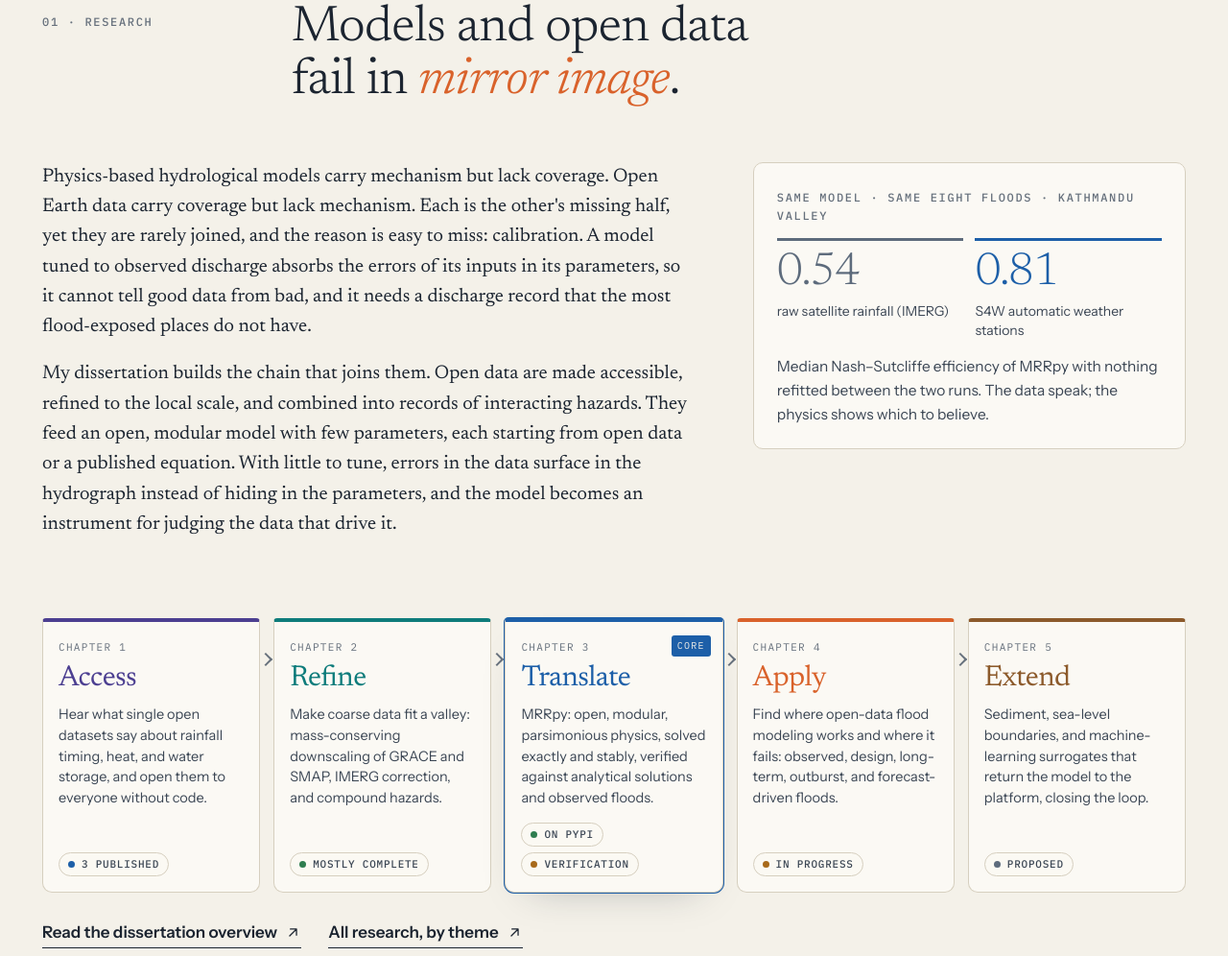
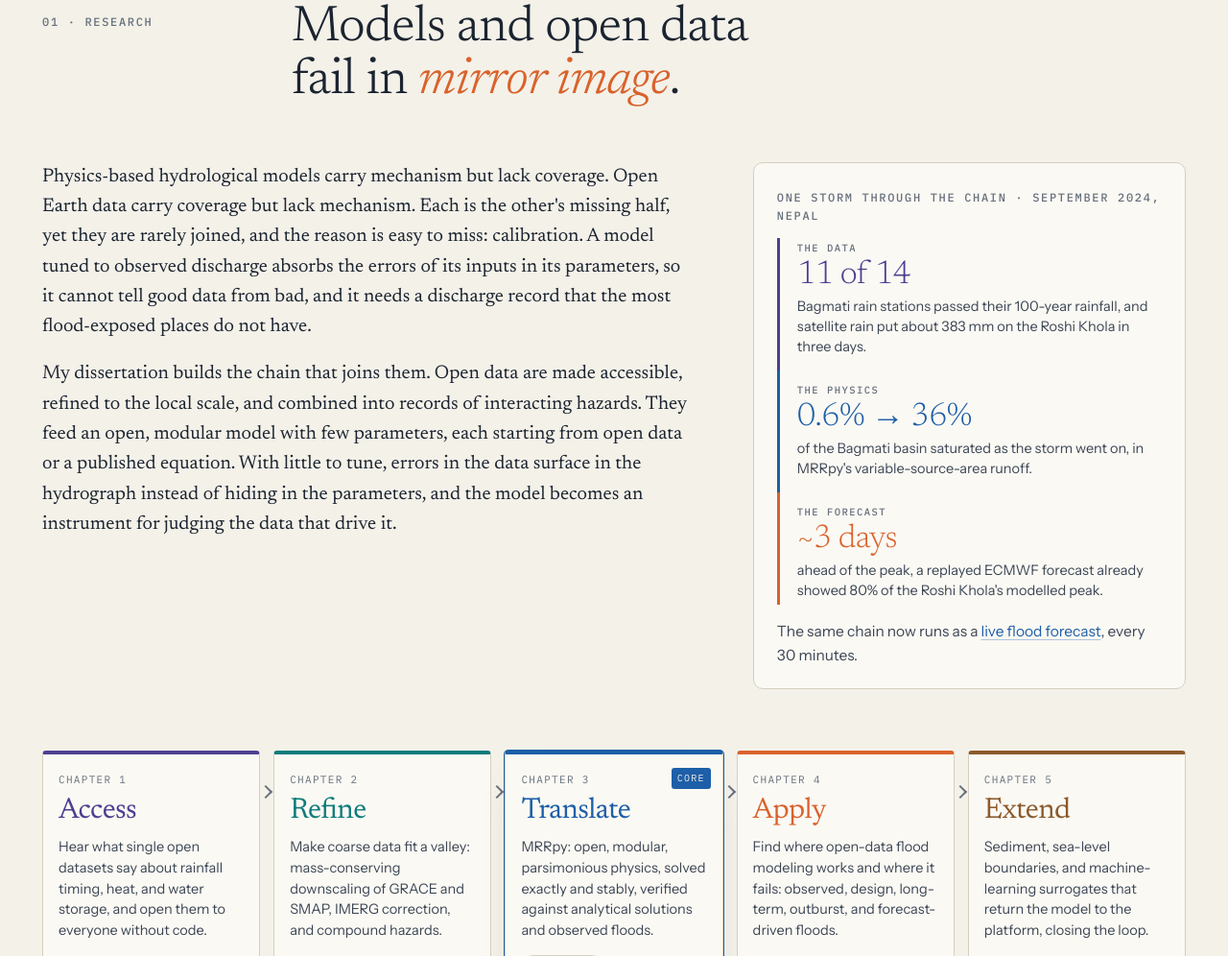
Before and after one commit to SauravBhattarai19/SauravBhattarai19.github.io, a plain HTML site: page index.html in a window 1280 px wide. Shown: the part 2234-3230 px from the top of the page at 96% size. Drawn offline with Linux system fonts and the light colour scheme.

Commit message:
Forecasts: 2-D flood maps in blocks; home callout follows one storm

```diff
--- a/assets/css/site.css
+++ b/assets/css/site.css
@@ -748,6 +748,13 @@ sup, sub { line-height: 0; }
 }
 .callout .vs span { display: block; margin-top: 6px; font-size: 14px; color: var(--ink-2); line-height: 1.4; }
 .callout p { font-size: 15.5px; color: var(--ink-2); margin: 0; }
+.callout .chain { list-style: none; margin: 0 0 16px; padding: 0; }
+.callout .chain li { position: relative; padding: 2px 0 14px 18px; border-left: 3px solid var(--c); }
+.callout .chain li + li { padding-top: 12px; }
+.callout .chain li:last-child { padding-bottom: 4px; }
+.callout .chain .kicker { margin: 0 0 2px; font-size: 10.5px; color: var(--ink-3); }
+.callout .chain b { display: block; font-family: var(--f-display); font-weight: 300; font-size: 2.15rem; line-height: 1.05; letter-spacing: -0.02em; color: var(--c); }
+.callout .chain span:not(.kicker) { display: block; margin-top: 4px; font-size: 14.5px; color: var(--ink-2); line-height: 1.45; }
 .callout p + p { margin-top: 10px; }
 @media (max-width: 860px) {
   .idea-grid { grid-template-columns: 1fr; }
--- a/index.html
+++ b/index.html
@@ -196,13 +196,14 @@
         <p>Physics-based hydrological models carry mechanism but lack coverage. Open Earth data carry coverage but lack mechanism. Each is the other's missing half, yet they are rarely joined, and the reason is easy to miss: calibration. A model tuned to observed discharge absorbs the errors of its inputs in its parameters, so it cannot tell good data from bad, and it needs a discharge record that the most flood-exposed places do not have.</p>
         <p>My dissertation builds the chain that joins them. Open data are made accessible, refined to the local scale, and combined into records of interacting hazards. They feed an open, modular model with few parameters, each starting from open data or a published equation. With little to tune, errors in the data surface in the hydrograph instead of hiding in the parameters, and the model becomes an instrument for judging the data that drive it.</p>
       </div>
-      <aside class="callout reveal" aria-label="Key result">
-        <span class="kicker">Same model · same eight floods · Kathmandu Valley</span>
-        <div class="vs">
-          <div style="--c: var(--slate)"><b>0.54</b><span>raw satellite rainfall (IMERG)</span></div>
-          <div style="--c: var(--c-translate)"><b>0.81</b><span>S4W automatic weather stations</span></div>
-        </div>
-        <p>Median Nash–Sutcliffe efficiency of MRRpy with nothing refitted between the two runs. The data speak; the physics shows which to believe.</p>
+      <aside class="callout reveal" aria-label="One storm through the chain">
+        <span class="kicker">One storm through the chain · September 2024, Nepal</span>
+        <ol class="chain">
+          <li style="--c: var(--c-access)"><span class="kicker">The data</span><b>11 of 14</b><span>Bagmati rain stations passed their 100-year rainfall, and satellite rain put about 383 mm on the Roshi Khola in three days.</span></li>
+          <li style="--c: var(--c-translate)"><span class="kicker">The physics</span><b>0.6% → 36%</b><span>of the Bagmati basin saturated as the storm went on, in MRRpy's variable-source-area runoff.</span></li>
+          <li style="--c: var(--c-apply)"><span class="kicker">The forecast</span><b>~3 days</b><span>ahead of the peak, a replayed ECMWF forecast already showed 80% of the Roshi Khola's modelled peak.</span></li>
+        </ol>
+        <p>The same chain now runs as a <a href="forecasts.html">live flood forecast</a>, every 30 minutes.</p>
       </aside>
     </div>
 
```
Also changed, not shown: forecasts.html (+7 -5 lines), software.html (+1 -1 lines).
